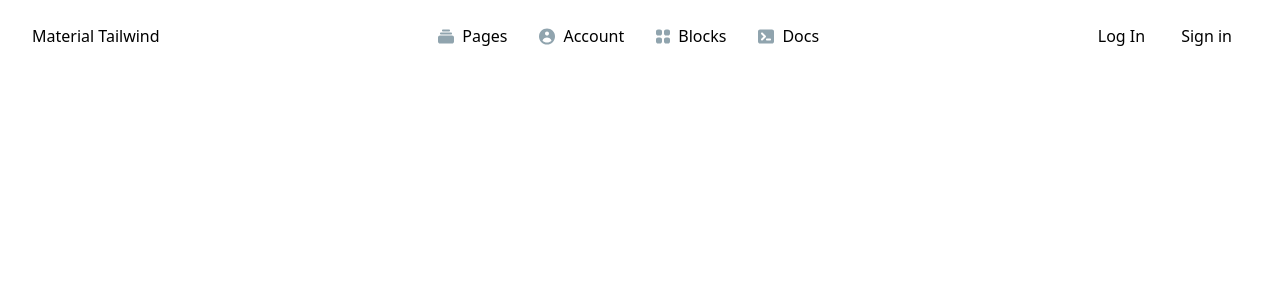
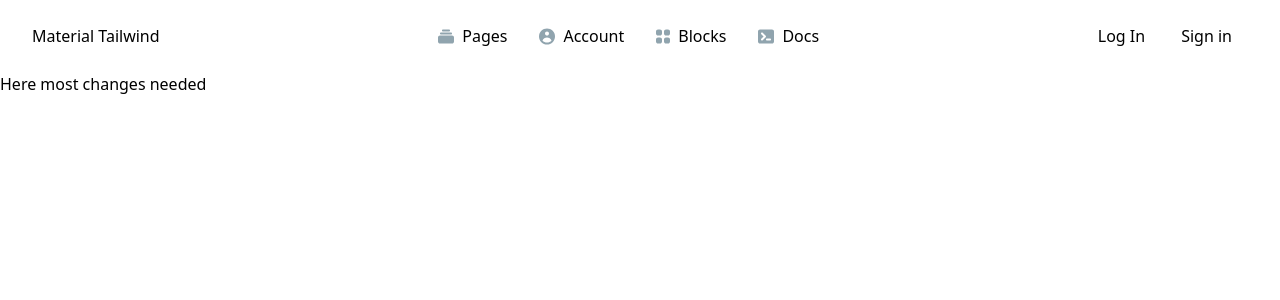
Before and after one commit to SoufianeAzerdaoui/Real-time-User-Activity-Tracking-in-E-commerce-website, a React (Create React App) app: page / in a window 1280 px wide. Shown: the top 300 px of the page. Built offline with nearby package versions, Linux system fonts and the light colour scheme.

Commit message:
#1 updated App js

```diff
--- a/src/App.js
+++ b/src/App.js
@@ -5,7 +5,7 @@ function App() {
   return (
     <div  className="">
       <Dashboard />
-
+       <h1> Here most changes needed</h1>
 
     </div>
   );
```
